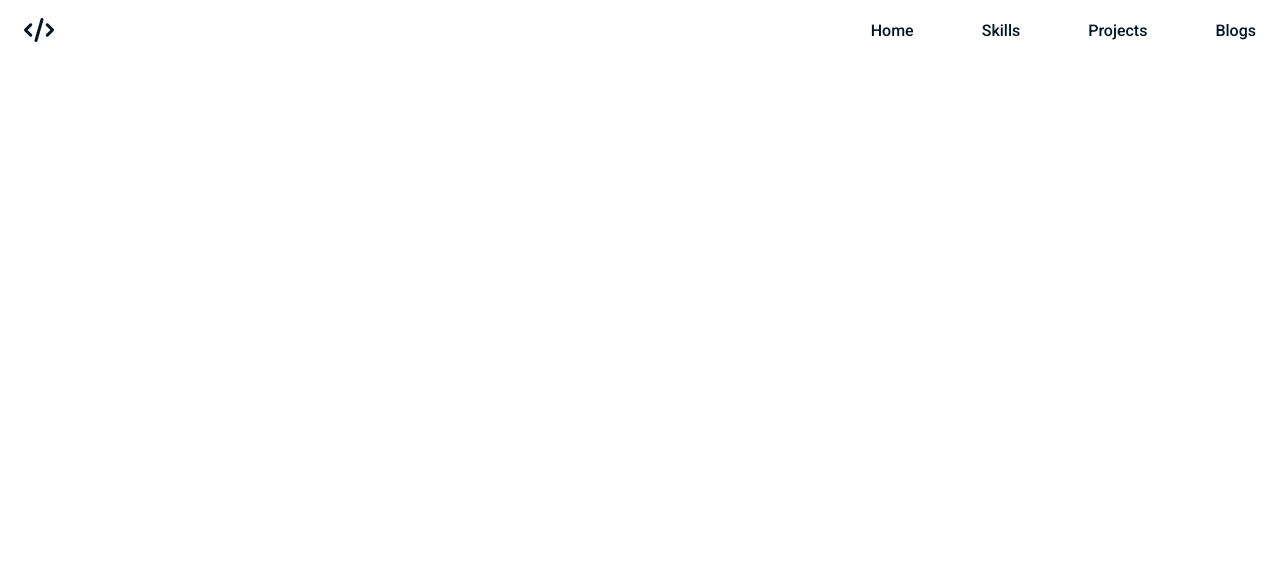
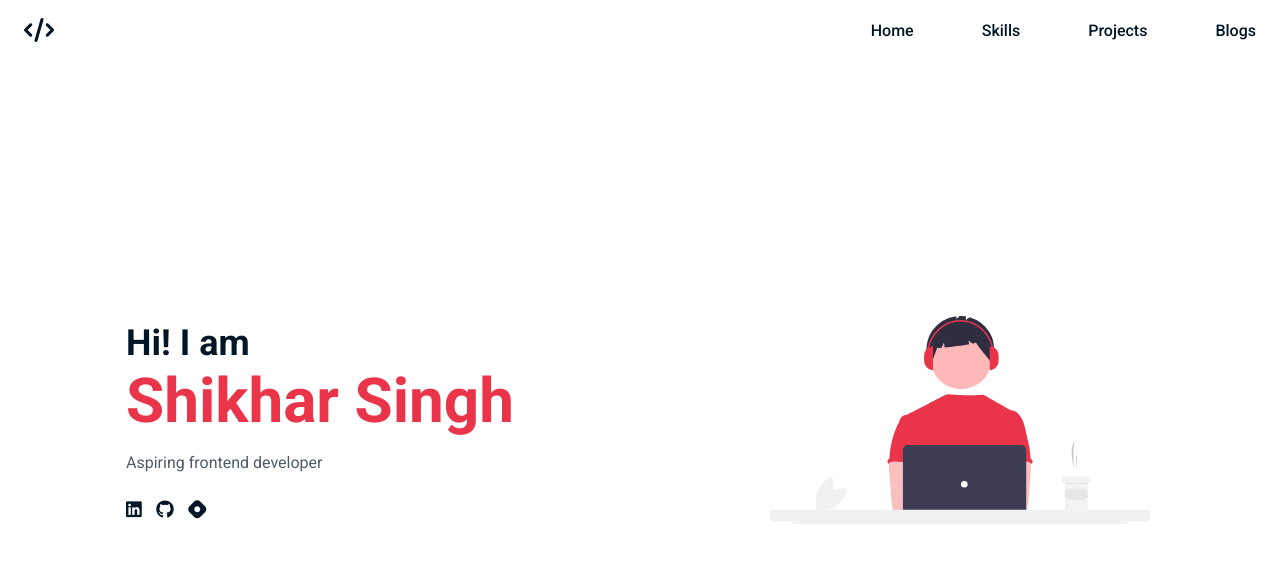
Before and after one commit to ShikharSingh98/portfolio, a plain HTML site: page index.html in a window 1280 px wide. Drawn offline with Linux system fonts and the light colour scheme.

Commit message:
created hero section

```diff
--- a/css/general.css
+++ b/css/general.css
@@ -55,3 +55,11 @@ General Styles
   margin: 0 auto;
   padding: 0 2.4rem;
 }
+
+.grid {
+  display: grid;
+}
+
+.grid--2-cols {
+  grid-template-columns: 1fr auto;
+}
--- /dev/null
+++ b/css/queries.css
@@ -0,0 +1,32 @@
+@media (min-width: 576px) {
+  .hero-img {
+    display: block;
+    width: 38rem;
+  }
+}
+
+@media screen and (min-width: 768px) {
+  .header-container {
+    flex-direction: row;
+    justify-content: space-between;
+    align-items: center;
+  }
+  .logo--toggle {
+    display: none;
+  }
+
+  .navbar {
+    height: auto;
+  }
+
+  .navbar-list {
+    flex-direction: row;
+    padding: 0;
+  }
+}
+
+@media screen and (min-width: 1200px) {
+  .navbar-list {
+    gap: 6.8rem;
+  }
+}
--- a/css/styles.css
+++ b/css/styles.css
@@ -1,4 +1,8 @@
-/* Header */
+/*
+=======================
+Header
+=======================
+*/
 
 .header-container {
   display: flex;
@@ -55,28 +59,56 @@
   color: var(--primary-color);
 }
 
-@media screen and (min-width: 768px) {
-  .header-container {
-    flex-direction: row;
-    justify-content: space-between;
+/*
+=======================
+Hero Section
+=======================
+*/
+
+.hero {
+  min-height: 90vh;
+  display: grid;
+  grid-template-columns: repeat(2, 1fr);
   align-items: center;
 }
-  .logo--toggle {
+
+.hero-description {
+  display: flex;
+  flex-direction: column;
+  align-items: flex-start;
+  gap: 1.6rem;
+}
+
+.hero-description h1 {
+  font-size: 3.6rem;
+}
+
+.hero-name {
+  display: block;
+  color: var(--primary-color);
+  font-size: 6.2rem;
+}
+
+.hero-description p {
+  font-size: 1.6rem;
+  color: var(--grey-color);
+}
+
+.hero-img {
   display: none;
 }
 
-  .navbar {
-    height: auto;
+.social-icons {
+  margin-top: 1.2rem;
 }
 
-  .navbar-list {
-    flex-direction: row;
-    padding: 0;
-  }
+.social-icon {
+  color: var(--main-black);
+  font-size: 1.8rem;
+  padding-right: 1.2rem;
+  transition: var(--transition);
 }
 
-@media screen and (min-width: 1200px) {
-  .navbar-list {
-    gap: 6.8rem;
+.social-icon:hover {
+  color: var(--primary-color);
 }
-}
--- a/index.html
+++ b/index.html
@@ -17,9 +17,10 @@
     />
     <link rel="stylesheet" href="./css/general.css" />
     <link rel="stylesheet" href="./css/styles.css" />
+    <link rel="stylesheet" href="./css/queries.css" />
   </head>
   <body>
-    <header>
+    <header id="home">
       <div class="container">
         <div class="header-container">
           <div class="logo-container">
@@ -28,7 +29,7 @@
           </div>
           <nav class="navbar" id="navbar">
             <ul class="navbar-list">
-              <li class="navbar-list-item"><a href="#" class="navbar-link">Home</a></li>
+              <li class="navbar-list-item"><a href="#home" class="navbar-link">Home</a></li>
               <li class="navbar-list-item"><a href="#skills" class="navbar-link">Skills</a></li>
               <li class="navbar-list-item"><a href="#projects" class="navbar-link">Projects</a></li>
               <li class="navbar-list-item"><a href="#blogs" class="navbar-link">Blogs</a></li>
@@ -37,6 +38,36 @@
         </div>
       </div>
     </header>
+    <main>
+      <!-- Hero Section -->
+      <section class="hero">
+        <div class="container">
+          <div class="hero-description">
+            <h1>
+              Hi! I am
+              <span class="hero-name">Shikhar Singh</span>
+            </h1>
+            <p>Aspiring frontend developer</p>
+            <div class="social-icons">
+              <a href="https://in.linkedin.com/in/shikhar-singh-468ba21b8" class="move-up-1" target="_blank">
+                <i class="social-icon fa-brands fa-linkedin"></i>
+              </a>
+              <a href="https://github.com/ShikharSingh98" class="move-up-2" target="_blank">
+                <i class="social-icon fa-brands fa-github"></i>
+              </a>
+              <a href="https://hashnode.com/@Shikhar" class="move-up-3" target="_blank">
+                <i class="social-icon fa-brands fa-hashnode"></i>
+              </a>
+            </div>
+          </div>
+        </div>
+        <div class="container">
+          <div class="hero-img-container">
+            <img class="hero-img" src="./img/hero-img.svg" alt="" />
+          </div>
+        </div>
+      </section>
+    </main>
     <script src="./js/script.js"></script>
   </body>
 </html>
```
Lines whose indentation alone changed are shown as unchanged.
